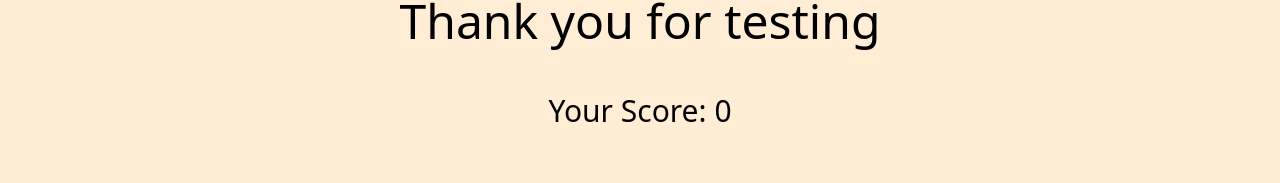
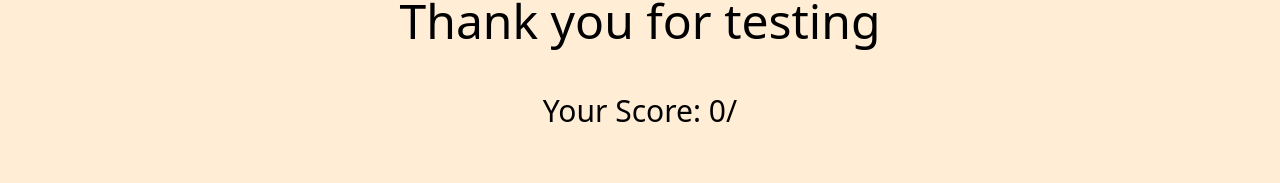
Before and after one commit to shaikhyakubhossain/quiz-app, a Next.js app: page /Result in a window 1280 px wide. Shown: the part 115-298 px from the top of the page. Built offline with nearby package versions, Linux system fonts and the light colour scheme.

Commit message:
Show maxPoints in Result page

```diff
--- a/src/app/component/DisplayScore/display-score.component.tsx
+++ b/src/app/component/DisplayScore/display-score.component.tsx
@@ -3,7 +3,7 @@ import styles from './display-score.module.scss';
 import MenuOptions from "@/app/component/MenuOptions/menu-options.component";
 import { displayTime } from '@/app/constants/Utils/methods';
 import ResetStatesAndRouteChangeBtn from '../ResetStatesAndRouteChangeBtn/reset-states-and-route-change-btn.component';
-
+import { useSearchParams } from 'next/navigation';
 
 import { RootState } from '../../../lib/store';
 import { useSelector } from 'react-redux';
@@ -18,11 +18,12 @@ export default function DisplayScore(props: propsType): JSX.Element {
 
     const time = useSelector((state: RootState) => state.mainTimer.time);
     const score = useSelector((state: RootState) => state.pointsCounter.points);
+    const maxPoints = useSearchParams().get('maxPoints');
 
     return (
         <div className={`${styles.mainContainer}`}>
             <MenuOptions>
-                <div className={`text-3xl`} >Your Score: {score}</div >
+                <div className={`text-3xl`} >Your Score: {score}/ {maxPoints} </div >
                 <div className={`text-3xl`} >Time Taken: {displayTime(time)}</div >
                 <div><ResetStatesAndRouteChangeBtn url={'/Question/1'}>Try Again</ResetStatesAndRouteChangeBtn></div>
                 <div><ResetStatesAndRouteChangeBtn url={'/'}>Home</ResetStatesAndRouteChangeBtn></div>
--- a/src/app/component/Options/options.component.tsx
+++ b/src/app/component/Options/options.component.tsx
@@ -87,7 +87,7 @@ export default function Options(props: propsType): JSX.Element {
 
         else{
 
-            router.push('/Result');
+            router.push('/Result?' + 'maxPoints=' + (props.maxQuestions * 10));
         }
 
     }
```
